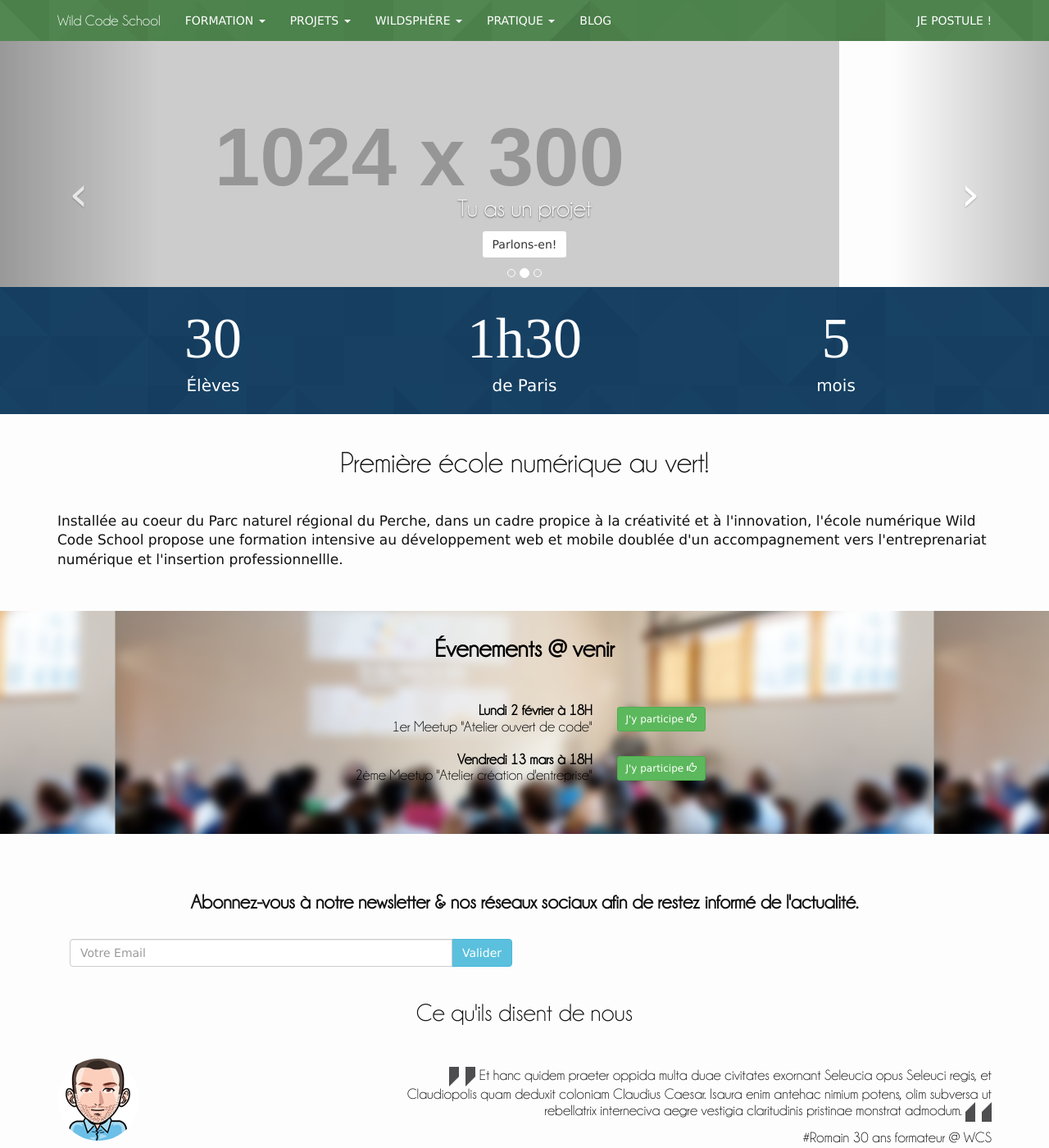
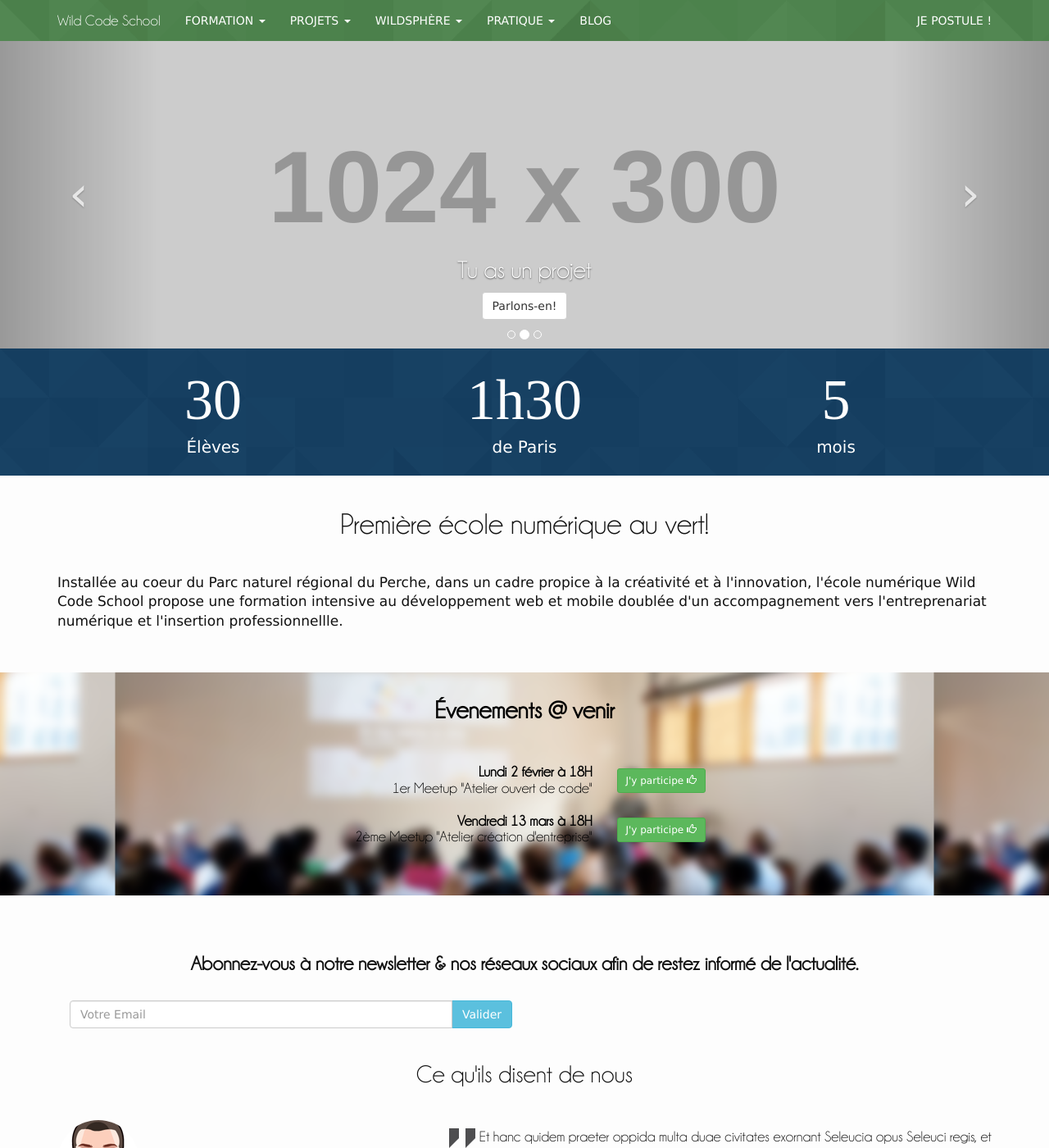
Before and after one commit to alem972/wildcodeschool.github.io, a Jekyll site: the page built from index.html, in a window 1280 px wide and 1400 px high. Shown: the whole window at 82% size. Built offline with Jekyll 4.4.1, drawn with Linux system fonts in a browser that asks for light colours; nearby versions of some CDN libraries; some web fonts are replaced; library files that are not in the unit come from our copies.

Commit message:
carousel width 100%

```diff
--- a/_sass/_base.scss
+++ b/_sass/_base.scss
@@ -127,6 +127,10 @@ body {
     }
 }
 
+.carousel-inner > .item > img, .carousel-inner > .item > a > img {
+    width: 100%;
+}
+
 
 /* Trois  chiffres clés */
 
```
